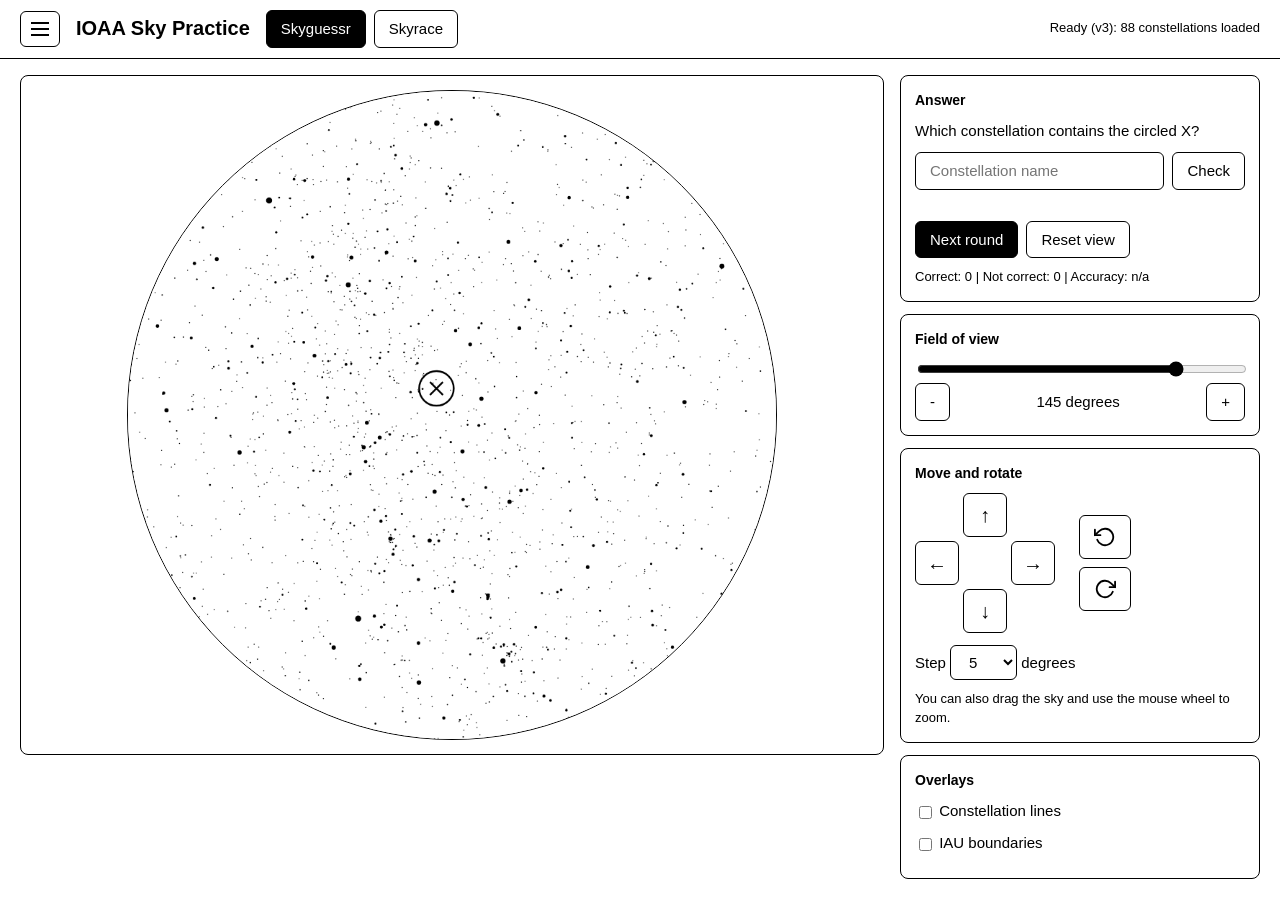
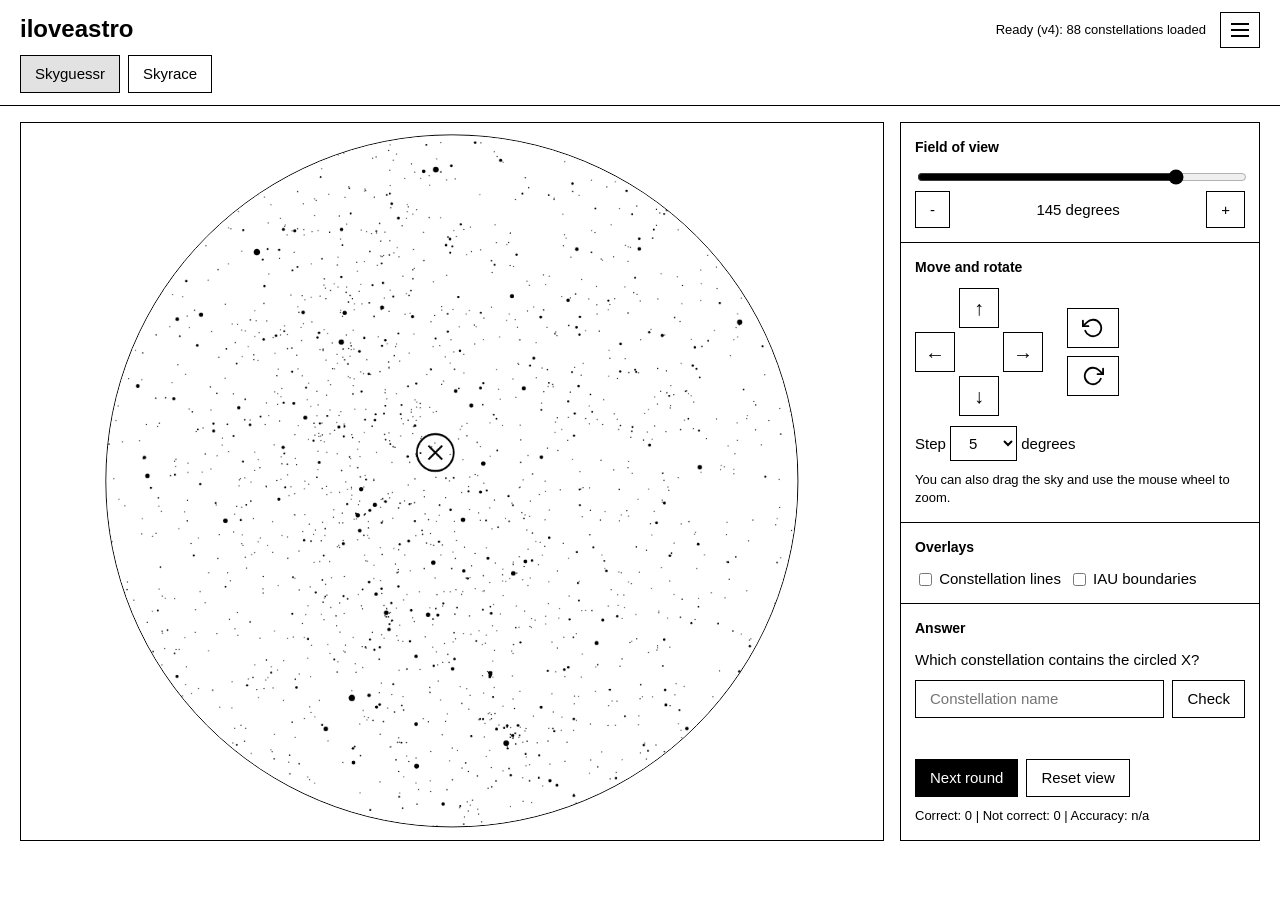
Before and after one commit to storzak/iloveastrov2, a plain HTML site: page index.html in a window 1280 px wide. After the commit the page ends 857 px from the top, so only its background shows below. Drawn offline with Linux system fonts and the light colour scheme.

Commit message:
Add files via upload

```diff
--- a/app.js
+++ b/app.js
@@ -18,7 +18,7 @@ function prep(b,s,l){
   if(p.id==='Ser')c.name='Serpens'; /* data has Caput and Cauda as two features: merged */
   for(const poly of f.geometry.coordinates){const ring=poly[0],d=dens(ring);c.polys.push(ring);c.dense.push(d);borders.push(d);
    for(const q of ring){const k=((q[0]%360)+360)%360+'|'+q[1];if(!c.seen.has(k)){c.seen.add(k);c.verts.push(vec(q[0],q[1]))}}}}
- ids=Object.keys(C).sort();ids.forEach(i=>{adj[i]=new Set();C[i].lab=randPoint(C[i])});
+ ids=Object.keys(C).sort();ids.forEach(i=>{adj[i]=new Set()});
  /* adjacency: neighbours share >=2 boundary vertices (0.6 deg tolerance) */
  const T=Math.cos(.6*D),near=(A,B)=>{let n=0;for(const p of A.verts)for(const q of B.verts)if(dot(p,q)>T){n++;break}return n};
  const link=(a,b)=>{if(adj[a]&&adj[b]){adj[a].add(b);adj[b].add(a)}};
@@ -83,21 +83,17 @@ function newRace(){
  let m=Math.max(2,+$('#minsteps').value||2),a,c=[];
  for(let t=0;t<300&&!c.length;t++){a=pick(ids);const{d}=bfs(a);c=ids.filter(i=>d[i]>=m);if(t==299)m=2}
  Object.assign(R,{start:a,end:pick(c),path:[a],done:false});drawRace()}
-function drawChart(id){
- const c=C[id];let s=[0,0,0],n=0;for(const a of c.dense)for(const v of a){s[0]+=v[0];s[1]+=v[1];s[2]+=v[2];n++}
- const f=Math.hypot(...s)/n<.1?vec(c.lab[0],c.lab[1]):nrm(s);
- let r=0;for(const a of c.dense)for(const v of a)r=Math.max(r,Math.acos(Math.min(1,dot(f,v))));
- const fov=Math.min(170,Math.max(25,2*r/D*1.2+8)),W=1000,H=760;
- $('#ctitle').textContent='IAU chart: '+c.name;
- sky($('#chart').getContext('2d'),W,H,look(f),fov,{bounds:true,lines:true,
-  under:(cx,P)=>{for(const a of c.dense){const pts=a.map(P);if(pts.some(p=>!p))continue;cx.beginPath();pts.forEach((p,i)=>i?cx.lineTo(p[0],p[1]):cx.moveTo(p[0],p[1]));cx.closePath();cx.fillStyle='rgba(0,0,0,.09)';cx.fill()}},
-  over:(cx,P)=>{path(cx,c.dense,P,'#000',3.5);cx.textAlign='center';cx.textBaseline='middle';
-   for(const i of ids){const p=P(vec(C[i].lab[0],C[i].lab[1]));if(!p||p[0]<30||p[0]>W-30||p[1]<14||p[1]>H-14)continue;
-    cx.font=(i===id?'bold 17px':'14px')+' Arial';cx.lineWidth=4;cx.strokeStyle='#fff';cx.strokeText(C[i].name,p[0],p[1]);cx.fillStyle='#000';cx.fillText(C[i].name,p[0],p[1])}}})}
+const IAU=['https://www.iau.org/static/public/constellations/gif/','https://iauarchive.eso.org/static/public/constellations/gif/'];
+function chart(id){ /* official IAU / Sky & Telescope chart(s); Serpens has two (Caput, Cauda) */
+ const box=$('#chartimgs');box.innerHTML='';
+ for(const code of id==='Ser'?['SER1','SER2']:[id.toUpperCase()]){
+  const im=new Image();let h=0;im.alt='IAU chart for '+C[id].name;im.src=IAU[0]+code+'.gif';
+  im.onerror=()=>{if(++h<IAU.length)im.src=IAU[h]+code+'.gif';else{const p=document.createElement('p');p.innerHTML='The chart could not be loaded. <a href="https://www.iau.org/public/constellations/" target="_blank" rel="noopener">Open the IAU chart page</a> and look up '+C[id].name+'.';im.replaceWith(p)}};
+  box.append(im)}}
 function drawRace(){
  const cur=R.path[R.path.length-1],nm=i=>C[i].name,b=$('#rbtns');b.innerHTML='';
  $('#rinfo').innerHTML=`Start: <b>${nm(R.start)}</b><br>Destination: <b>${nm(R.end)}</b><br>Current: <b>${nm(cur)}</b><br>Moves so far: ${R.path.length-1}<br>Path so far: ${R.path.map(nm).join(' &gt; ')}`;
- drawChart(cur);
+ chart(cur);
  if(R.done){const{p}=bfs(R.start),s=[R.end];while(s[0]!==R.start)s.unshift(p[s[0]]);const n=R.path.length;
   $('#nexth').textContent='Destination reached';
   $('#rres').innerHTML=`<p>You went through ${n} constellations (${n-1} moves), start and destination included.</p><p>The shortest possible is ${s.length} constellations (${s.length-1} moves).</p><p>Suggested shortest path: ${s.map(nm).join(' &gt; ')}</p>${n===s.length?'<p><b>You found a shortest path.</b></p>':''}`;return}
@@ -133,6 +129,6 @@ function wire(){
  cv.onwheel=e=>{e.preventDefault();setFov(G.fov*(e.deltaY>0?1.1:.91))}}
 (async()=>{
  try{const[b,s,l]=await Promise.all([load('constellations.bounds.min.geojson'),load('stars.6.min.geojson'),load('constellations.lines.min.geojson')]);
-  prep(b,s,l);wire();slots();newRound();newRace();$('#status').textContent=`Ready (v3): ${ids.length} constellations loaded`}
+  prep(b,s,l);wire();slots();newRound();newRace();$('#status').textContent=`Ready (v4): ${ids.length} constellations loaded`}
  catch(e){$('#status').textContent='Error: '+e.message+' (see README)'}
 })();
--- a/index.html
+++ b/index.html
@@ -1,30 +1,28 @@
 <!DOCTYPE html>
 <html lang="en"><head><meta charset="utf-8"><meta name="viewport" content="width=device-width,initial-scale=1">
-<title>IOAA Sky Practice</title><link rel="stylesheet" href="style.css?v=3"></head>
+<title>iloveastro</title><link rel="stylesheet" href="style.css?v=4"></head>
 <body>
 <header>
- <div id="menuwrap">
-  <button id="burger" aria-label="Saves menu" aria-expanded="false"><i></i><i></i><i></i></button>
-  <div id="menu" hidden><h2>Save slots</h2><div id="slots"></div></div>
+ <div class="brand">
+  <h1>iloveastro</h1>
+  <div class="nav"><button id="tg" class="on">Skyguessr</button><button id="tr">Skyrace</button></div>
  </div>
- <h1>IOAA Sky Practice</h1>
- <nav><button id="tg" class="on">Skyguessr</button><button id="tr">Skyrace</button></nav>
- <span id="status">Loading constellation data...</span>
+ <div class="right">
+  <span id="status">Loading constellation data...</span>
+  <div id="menuwrap">
+   <button id="burger" aria-label="Saves menu" aria-expanded="false"><i></i><i></i><i></i></button>
+   <div id="menu" hidden><h2>Save slots</h2><div id="slots"></div></div>
+  </div>
+ </div>
 </header>
 <main>
 <div id="guess"><div class="layout g">
  <div class="view"><canvas id="sky" width="900" height="900"></canvas></div>
  <div class="panel">
-  <div class="box"><h2>Answer</h2>
-   <p>Which constellation contains the circled X?</p>
-   <div class="row"><input id="ans" placeholder="Constellation name" autocomplete="off"><button id="chk">Check</button></div>
-   <p id="msg"></p>
-   <div class="row"><button id="next" class="primary">Next round</button><button id="reset">Reset view</button></div>
-   <p id="score"></p></div>
-  <div class="box"><h2>Field of view</h2>
+  <div class="sec"><h2>Field of view</h2>
    <input type="range" id="fov" min="5" max="180" step="1" value="145">
    <div class="row between"><button id="fm">-</button><span id="fovv"></span><button id="fp">+</button></div></div>
-  <div class="box"><h2>Move and rotate</h2>
+  <div class="sec"><h2>Move and rotate</h2>
    <div class="ctl">
     <div class="dpad"><button data-a="y" data-s="1" style="grid-area:1/2" aria-label="Up">&uarr;</button><button data-a="x" data-s="-1" style="grid-area:2/1" aria-label="Left">&larr;</button><button data-a="x" data-s="1" style="grid-area:2/3" aria-label="Right">&rarr;</button><button data-a="y" data-s="-1" style="grid-area:3/2" aria-label="Down">&darr;</button></div>
     <div class="rot">
@@ -33,21 +31,27 @@
     </div></div>
    <label>Step <select id="step"><option>1<option selected>5<option>15<option>30</select> degrees</label>
    <p class="hint">You can also drag the sky and use the mouse wheel to zoom.</p></div>
-  <div class="box"><h2>Overlays</h2>
-   <label><input type="checkbox" id="tl"> Constellation lines</label>
-   <label><input type="checkbox" id="tb"> IAU boundaries</label></div>
+  <div class="sec"><h2>Overlays</h2>
+   <div class="row"><label><input type="checkbox" id="tl"> Constellation lines</label><label><input type="checkbox" id="tb"> IAU boundaries</label></div></div>
+  <div class="sec"><h2>Answer</h2>
+   <p>Which constellation contains the circled X?</p>
+   <div class="row"><input id="ans" placeholder="Constellation name" autocomplete="off"><button id="chk">Check</button></div>
+   <p id="msg"></p>
+   <div class="row"><button id="next" class="primary">Next round</button><button id="reset">Reset view</button></div>
+   <p id="score"></p></div>
  </div></div></div>
 
 <div id="race" hidden><div class="layout r">
  <div class="panel">
-  <div class="box"><h2>Race setup</h2>
+  <div class="sec"><h2>Race setup</h2>
    <label>Minimum shortest route <input type="number" id="minsteps" min="2" max="6" value="2"> moves</label>
    <div class="row"><button id="newrace" class="primary">New race</button><button id="restart">Restart race</button></div></div>
-  <div class="box"><h2>Route</h2><div id="rinfo"></div></div>
-  <div class="box"><h2 id="nexth">Go to</h2><div id="rbtns" class="row"></div><div id="rres"></div></div>
+  <div class="sec"><h2>Route</h2><div id="rinfo"></div></div>
+  <div class="sec"><h2 id="nexth">Go to</h2><div id="rbtns" class="row"></div><div id="rres"></div></div>
  </div>
- <div class="box chartcol"><h2 id="ctitle"></h2><canvas id="chart" width="1000" height="760"></canvas></div>
+ <div class="chartcol"><h2>Current constellation (official IAU chart)</h2><div id="chartimgs"></div>
+  <p class="hint">Charts: IAU and Sky &amp; Telescope (Roger Sinnott &amp; Rick Fienberg), CC BY 4.0, from <a href="https://www.iau.org/public/constellations/" target="_blank" rel="noopener">iau.org</a>.</p></div>
 </div></div>
 </main>
-<script src="app.js?v=3"></script>
+<script src="app.js?v=4"></script>
 </body></html>
--- a/style.css
+++ b/style.css
@@ -1,47 +1,50 @@
-*{box-sizing:border-box}
+*{box-sizing:border-box;border-radius:0}
 body{margin:0;font:15px/1.45 Arial,Helvetica,sans-serif;color:#000;background:#fff}
-header{display:flex;align-items:center;gap:16px;padding:10px 20px;border-bottom:1px solid #000}
-h1{font-size:20px;margin:0}
+header{display:flex;justify-content:space-between;align-items:flex-start;gap:16px;padding:12px 20px;border-bottom:1px solid #000}
+h1{font-size:24px;margin:0 0 8px}
 h2{font-size:14px;margin:0 0 10px}
 main{padding:16px 20px}
 p{margin:0 0 10px}
-button,input,select{font:inherit;color:#000;background:#fff;border:1px solid #000;border-radius:6px;padding:7px 14px}
+a{color:#000}
+button,input,select{font:inherit;color:#000;background:#fff;border:1px solid #000;padding:7px 14px}
 button{cursor:pointer}
-button:hover{background:#eee}
-button.on,button.primary{background:#000;color:#fff}
+button:hover{background:#f0f0f0}
+.nav{display:flex;gap:8px}
+button.on,button.on:hover{background:#e2e2e2}
+button.primary{background:#000;color:#fff}
 button.primary:hover{background:#333}
 input[type=range]{width:100%;padding:0;border:0;accent-color:#000}
 input[type=checkbox]{vertical-align:middle;accent-color:#000}
 input[type=number]{width:4.5em;padding:5px 8px}
-nav{display:flex;gap:8px}
-#status{margin-left:auto;font-size:13px}
+.right{display:flex;align-items:center;gap:14px}
+#status{font-size:13px}
 #menuwrap{position:relative}
 #burger{width:40px;height:36px;padding:0;display:flex;flex-direction:column;justify-content:center;align-items:center;gap:4px}
 #burger i{display:block;width:18px;height:2px;background:#000}
-#menu{position:absolute;top:calc(100% + 10px);left:0;z-index:10;width:340px;max-width:90vw;background:#fff;border:1px solid #000;border-radius:8px;padding:14px}
+#menu{position:absolute;top:calc(100% + 8px);right:0;z-index:10;width:340px;max-width:90vw;background:#fff;border:1px solid #000;padding:14px}
 #slots>div{padding:8px 0;border-top:1px solid #000;font-size:13px}
 #slots .row{margin-top:6px}
 #slots button{padding:4px 10px}
-.layout{display:flex;gap:16px;align-items:flex-start}
-.panel{flex:0 0 360px;width:360px}
-.view,.chartcol{flex:1 1 0;min-width:0}
-.box,.view{border:1px solid #000;border-radius:8px;padding:14px}
-
-.panel .box{margin-bottom:12px}
-.view{display:flex;justify-content:center}
-#sky{display:block;width:min(100%,calc(100vh - 150px));height:auto;aspect-ratio:1;border:1px solid #000;border-radius:50%;touch-action:none;cursor:grab}
-#chart{display:block;width:100%;height:auto;border:1px solid #000;border-radius:4px}
+.layout{display:flex;gap:16px;align-items:stretch}
+.panel{flex:0 0 360px;width:360px;border:1px solid #000}
+.sec{padding:14px}
+.sec+.sec{border-top:1px solid #000}
+.view{flex:1 1 0;min-width:0;position:relative;container-type:size;border:1px solid #000}
+.chartcol{flex:1 1 0;min-width:0;border:1px solid #000;padding:14px}
+#sky{position:absolute;left:50%;top:50%;transform:translate(-50%,-50%);width:min(calc(100cqw - 24px),calc(100cqh - 24px));height:auto;aspect-ratio:1;border:1px solid #000;border-radius:50%;touch-action:none;cursor:grab}
+#chartimgs img{display:block;width:100%;height:auto;border:1px solid #000;margin-bottom:10px}
 .row{display:flex;gap:8px;align-items:center;flex-wrap:wrap}
 .between{justify-content:space-between}
 #ans{flex:1;min-width:0}
-#msg{min-height:1.4em;font-weight:700}
+#msg{min-height:1.4em;font-weight:700;margin-top:10px}
 #score,.hint{font-size:13px;margin:10px 0 0}
-.ctl{display:flex;gap:24px;align-items:center;margin-bottom:12px}
-.dpad{display:grid;grid-template-columns:repeat(3,44px);grid-template-rows:repeat(3,44px);gap:4px}
+.ctl{display:flex;gap:24px;align-items:center;margin-bottom:10px}
+.dpad{display:grid;grid-template-columns:repeat(3,40px);grid-template-rows:repeat(3,40px);gap:4px}
 .dpad button{padding:0;font-size:20px;line-height:1}
 .rot{display:flex;flex-direction:column;gap:8px}
-.rot button{width:52px;height:44px;padding:0;display:flex;align-items:center;justify-content:center}
+.rot button{width:52px;height:40px;padding:0;display:flex;align-items:center;justify-content:center}
 #rinfo{font-size:14px}
 #rres{margin-top:8px}
-label{display:block;margin-bottom:10px}
-@media(max-width:900px){.layout{flex-direction:column}.panel{flex:none;width:100%}.view,.chartcol{flex:none;width:100%}.chartcol{order:-1}#sky{width:min(100%,90vw)}header{flex-wrap:wrap}}
+label{display:block;margin-bottom:8px}
+.row label{margin:0}
+@media(max-width:900px){.layout{flex-direction:column}.panel{flex:none;width:100%}.view{flex:none;width:100%;aspect-ratio:1}.chartcol{flex:none;width:100%;order:-1}header{flex-wrap:wrap}}
```
Also changed, not shown: 1 other file.
